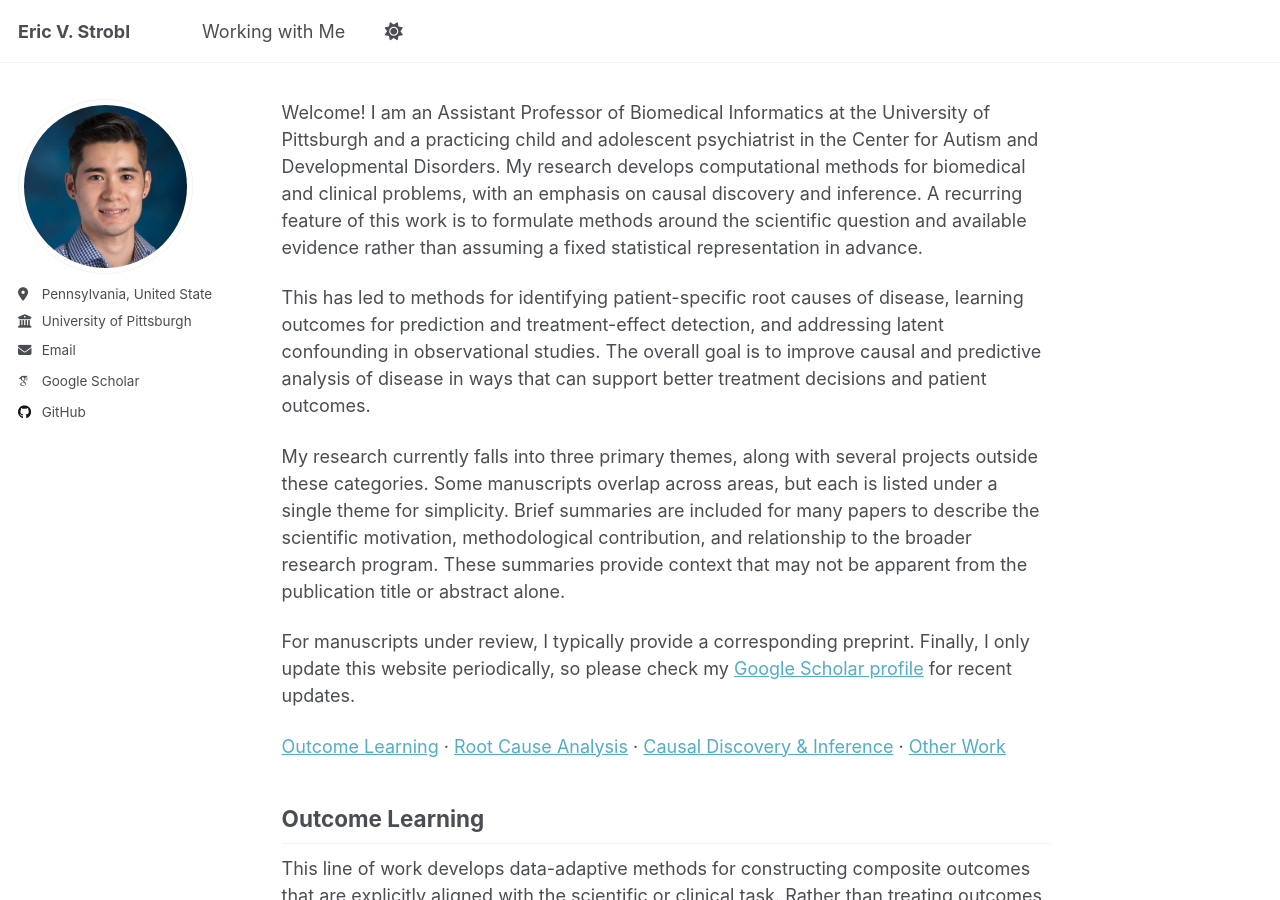
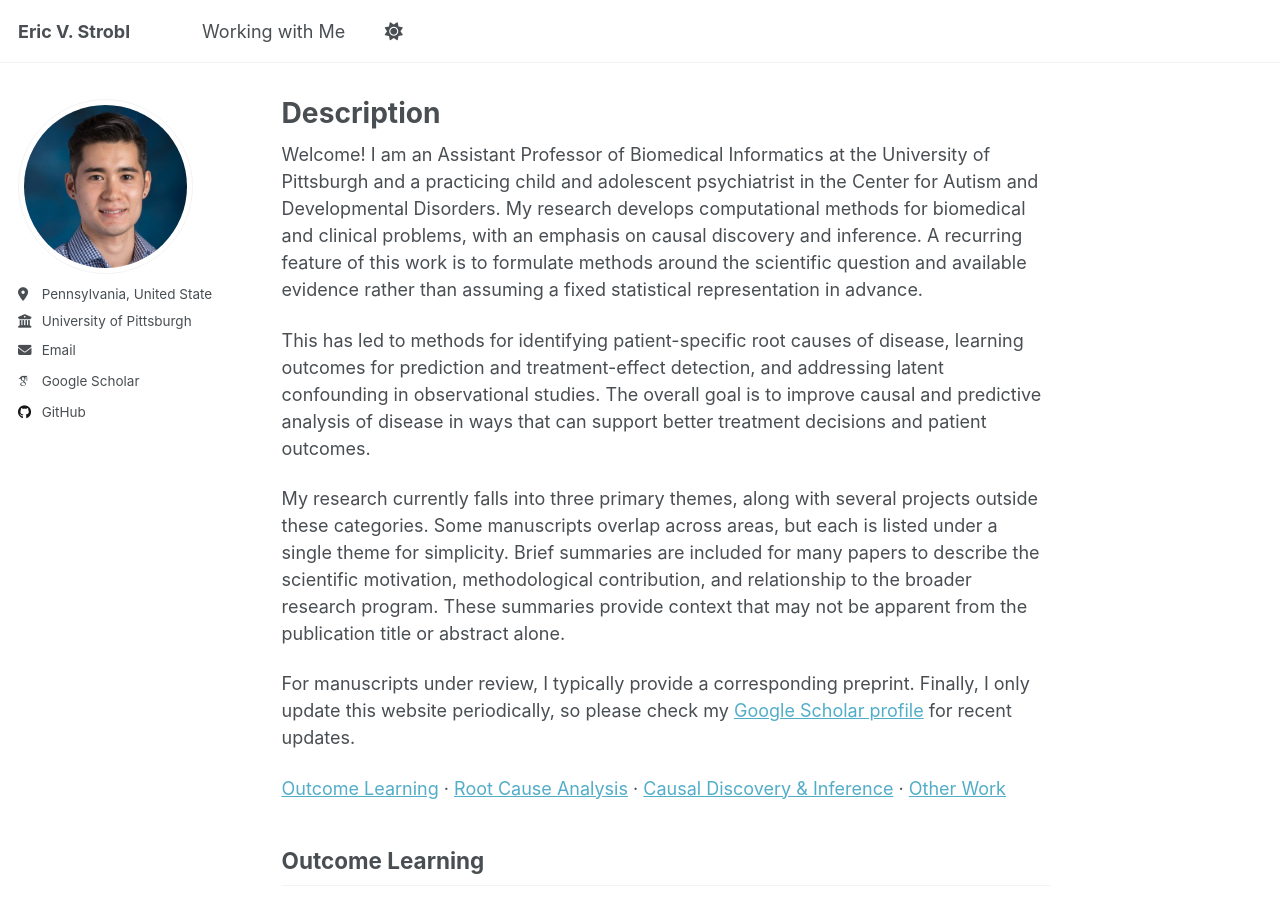
Before and after one commit to ericstrobl/ericstrobl.github.io, a Jekyll site: the page built from _pages/about.md, in a window 1280 px wide and 900 px high. Built offline with Jekyll 4.4.1, drawn with Linux system fonts in a browser that asks for light colours; some web fonts are replaced; our own code applies the rules of GitHub Pages for plain Markdown files; a script that is not in the unit is left out.

Commit message:
Update about.md

```diff
--- a/_pages/about.md
+++ b/_pages/about.md
@@ -1,3 +1,12 @@
+---
+permalink: /
+title: "Description"
+author_profile: true
+redirect_from:
+  - /about/
+  - /about.html
+---
+
 Welcome! I am an Assistant Professor of Biomedical Informatics at the University of Pittsburgh and a practicing child and adolescent psychiatrist in the Center for Autism and Developmental Disorders. My research develops computational methods for biomedical and clinical problems, with an emphasis on causal discovery and inference. A recurring feature of this work is to formulate methods around the scientific question and available evidence rather than assuming a fixed statistical representation in advance.
 
 This has led to methods for identifying patient-specific root causes of disease, learning outcomes for prediction and treatment-effect detection, and addressing latent confounding in observational studies. The overall goal is to improve causal and predictive analysis of disease in ways that can support better treatment decisions and patient outcomes.
```
